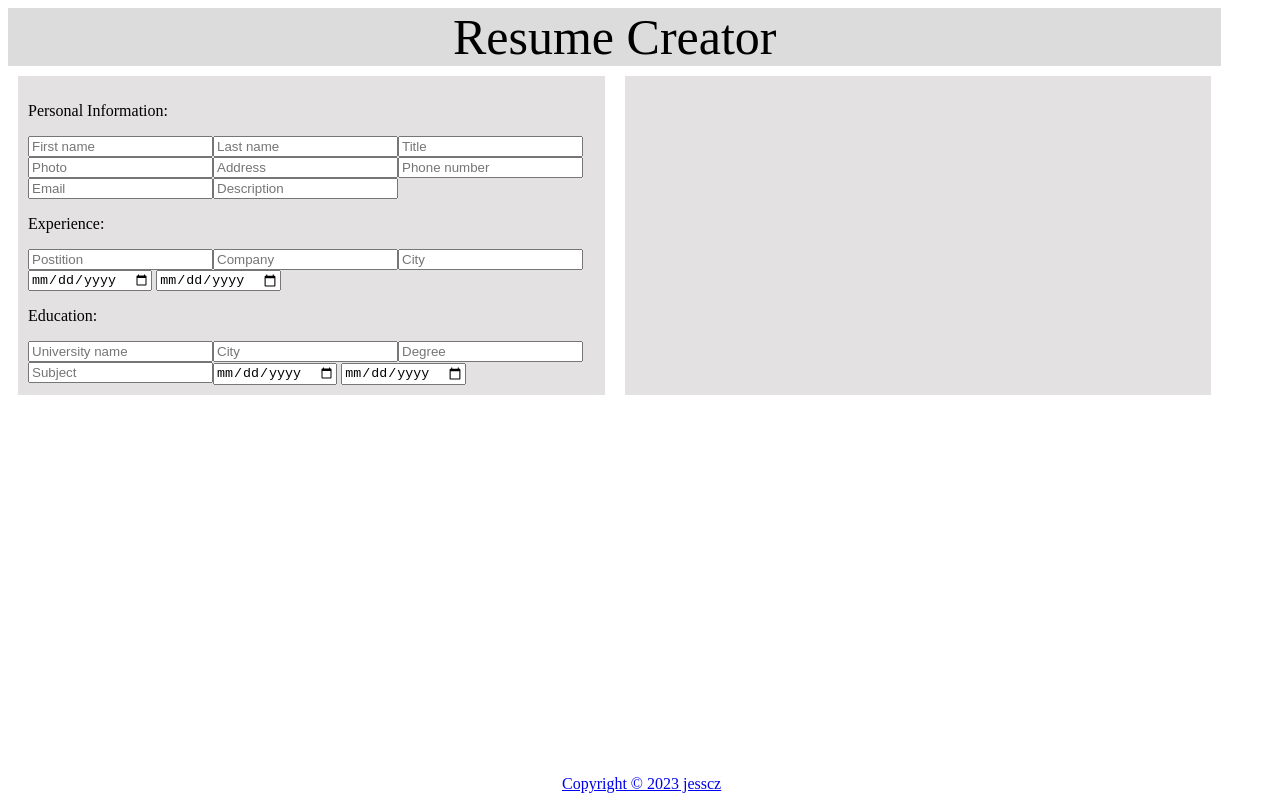
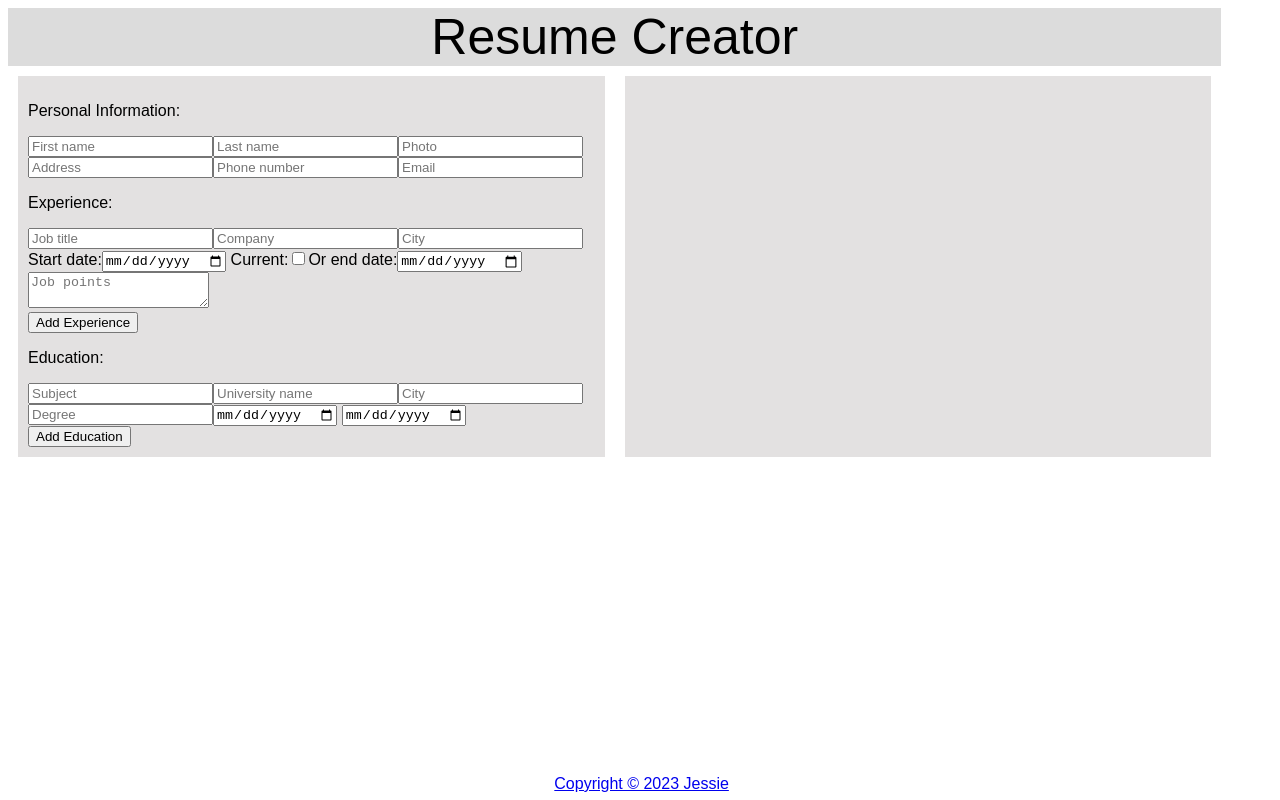
Before and after one commit to jesscz/cv-app, a React (Create React App) app: page / in a window 1280 px wide. Built offline with nearby package versions, Linux system fonts and the light colour scheme.

Commit message:
Lift state of input to grandparent component where state is stored

```diff
--- a/src/App.js
+++ b/src/App.js
@@ -4,20 +4,81 @@ import Form from './components/Form';
 import Preview from './components/Preview';
 
 class App extends Component {
+  constructor() {
+    super();
+
+    this.handleChange = this.handleChange.bind(this);
+
+    this.state = {
+      personalInfo : {
+        firstName: '',
+        lastName: '',
+        photoId: '',
+        address: '',
+        phoneNumber: '',
+        email: '',
+      },
+      experience : {
+        position: '',
+        company: '',
+        expCity: '',
+        expStart: '',
+        expCurrent: '',
+        expEnd: '',
+        description: '',
+      },
+      education : {
+        subject: '',
+        university: '',
+        eduCity: '',
+        degree: '',
+        eduStart: '',
+        eduEnd: '',
+      }
+    };
+  }
+
+  handleChange = (e) => {
+    // for (label in form) {
+
+    // }
+    //-----
+
+    // if (e.target.id == )
+    //-----
+
+    console.log(e.target.id);
+    console.log(e.target.className);
+    console.log(e.target.value)
+    this.setState(
+      this.state,
+    );
+
+    Object.entries(this.state).map((key) => {
+
+      return console.log(key);
+    })
+    //----
+  };
+  // const HANDLECHANGE = this.handleChange.bind(this);
+
   render() {
+    // const { data } = this.state;
     return (
       <div className='main'>
         <header>
           Resume Creator
         </header>
 
-        <Form/>
+        <Form
+          onChange = {this.handleChange}
+        />
 
         <Preview/>
 
         <footer>
           <a href='https://github.com/jesscz'>
-            Copyright ©  2023 jesscz
+            Copyright ©  2023 Jessie
           </a>
         </footer>
       </div>
--- a/src/components/Education.js
+++ b/src/components/Education.js
@@ -4,58 +4,68 @@ import React, { Component } from 'react';
 class Education extends Component {
     render() {
         return (
+            <div>
                 <form>
                     <p
                         id="education"
                         className="title">
                         Education:
                     </p>
+                    <label htmlFor="Subject">
+                        <input
+                            onChange= {this.props.onChange}
+                            type="text"
+                            placeholder="Subject"
+                            className="subject"
+                        />
+                    </label>
                     <label htmlFor="university">
                         <input
+                            onChange= {this.props.onChange}
                             type="text"
                             placeholder="University name"
-                        className="universityInput"
+                            className="university"
                         />
                     </label>
                     <label htmlFor="city">
                         <input
+                            onChange= {this.props.onChange}
                             type="text"
                             placeholder="City"
-                        className="eduCityInput"
+                            className="eduCity"
                         />
                     </label>
                     <label htmlFor="degree">
                         <input
+                            onChange= {this.props.onChange}
                             type="text"
                             placeholder="Degree"
-                        className="degreeInput"
-                    />
-                </label>
-                <label htmlFor="Subject">
-                    <input
-                        type="text"
-                        placeholder="Subject"
-                        className="subjectInput"
+                            className="degree"
                         />
                     </label>
                     <label htmlFor="eduStart">
                         <input
+                            onChange= {this.props.onChange}
                             type="date"
                             // name=""
-                        className="eduStartInput"
+                            className="eduStart"
                         />
                     </label>
                     <label htmlFor="eduEnd"> {/* change to option to choose present */}
                         <input
+                            onChange= {this.props.onChange}
                             type="date"
                             // name=""
-                        className="eduEndInput"
+                            className="eduEnd"
                         />
                     </label>
                 </form>
+                <button>
+                    Add Education
+                </button>
+            </div>
         );
     }
-
 }
 
 export default Education;
--- a/src/components/Experience.js
+++ b/src/components/Experience.js
@@ -4,48 +4,72 @@ import React, { Component } from 'react';
 class Experience extends Component {
     render() {
         return (
+            <div>
                 <form>
                     <p
                         id="experience"
-                    className="title">
+                        className="sectionTitle">
                         Experience:
                     </p>
                     <label htmlFor="position">
                         <input
+                            onChange= {this.props.onChange}
                             type="text"
-                        placeholder="Postition"
-                        className="positionInput"
+                            placeholder="Job title"
+                            className="position"
                         />
                     </label>
                     <label htmlFor="company">
                         <input
+                            onChange= {this.props.onChange}
                             type="text"
                             placeholder="Company"
-                        className="companyInput"
+                            className="company"
                         />
                     </label>
                     <label htmlFor="city">
                         <input
+                            onChange= {this.props.onChange}
                             type="text"
                             placeholder="City"
-                        className="expCityInput"
+                            className="expCity"
                         />
                     </label>
                     <label htmlFor="expStart">
+                        Start date:
                         <input
+                            onChange= {this.props.onChange}
                             type="date"
                             // name=""
-                        className="expStartInput"
+                            className="expStart"
                         />
                     </label>
                     <label htmlFor="expEnd"> {/* change to option to choose present */}
+                        Current:
                         <input
+                            type="checkbox"
+                            className="expCurrent"
+                        />
+                        Or end date:
+                        <input
+                            onChange= {this.props.onChange}
                             type="date"
                             // name=""
-                        className="expEndInput"
+                            className="expEnd"
+                        />
+                    </label>
+                    <label htmlFor="description">
+                        <textarea
+                            onChange= {this.props.onChange}
+                            placeholder="Job points"
+                            className="description"
                         />
                     </label>
                 </form>
+                <button>
+                    Add Experience
+                </button>
+            </div>
         );
     }
 
--- a/src/components/Form.js
+++ b/src/components/Form.js
@@ -4,12 +4,16 @@ import Experience from './Experience';
 import Education from './Education';
 
 class Form extends Component {
+
     render() {
         return (
             <div className='form'>
-                < PersonalInfo />
-                <Experience />
-                <Education />
+                <PersonalInfo
+                    onChange={this.props.onChange}/>
+                <Experience
+                    onChange={this.props.onChange}/>
+                <Education
+                    onChange={this.props.onChange}/>
             </div>
         );
     }
--- a/src/components/PersonalInfo.js
+++ b/src/components/PersonalInfo.js
@@ -2,6 +2,17 @@ import React, { Component } from 'react';
 
 
 class PersonalInfo extends Component {
+    // handleChange = (e) => {
+    //     // for (label in form) {
+
+    //     // }
+
+    // // if (e.target.id == )
+    //     console.log(e.target.id)
+    // console.log(e.target.value)
+    // // this.
+    // };
+
     render() {
         return (
             <form>
@@ -12,58 +23,51 @@ class PersonalInfo extends Component {
                 </p>
                 <label htmlFor="firstName">
                     <input
+                        onChange= {this.props.onChange}
                         type="text"
                         placeholder="First name"
-                        id="firstNameInput"
+                        id="firstName"
+
                     />
                 </label>
                 <label htmlFor="lastName">
                     <input
+                        onChange= {this.props.onChange}
                         type="text"
                         placeholder="Last name"
-                        id="lastNameInput"
-                    />
-                </label>
-                <label htmlFor="title">
-                    <input
-                        type="text"
-                        placeholder="Title"
-                        id="titleInput"
+                        id="lastName"
                     />
                 </label>
                 <label htmlFor="photoId">{/* change to button that imports image */}
                     <input
+                        onChange= {this.props.onChange}
                         type="text"
                         placeholder="Photo"
-                        id="photoIdInput"
+                        id="photoId"
                     />
                 </label>
                 <label htmlFor="address">
                     <input
+                        onChange= {this.props.onChange}
                         type="text"
                         placeholder="Address"
-                        id="addressInput"
+                        id="address"
                     />
                 </label>
                 <label htmlFor="phoneNumber">
                     <input
+                        onChange= {this.props.onChange}
                         type="text"
                         placeholder="Phone number"
-                        id="phoneNumberInput"
+                        id="phoneNumber"
                     />
                 </label>
                 <label htmlFor="email">
                     <input
+                        onChange= {this.props.onChange}
                         type="text"
                         placeholder="Email"
-                        id="emailInput"
-                    />
-                </label>
-                <label htmlFor="description">
-                    <input
-                        type="text"
-                        placeholder="Description"
-                        id="descriptionInput"
+                        id="email"
                     />
                 </label>
             </form>
--- a/src/css/App.css
+++ b/src/css/App.css
@@ -1,6 +1,7 @@
 .main {
     display: grid;
     grid-template-columns: 48% 48%;
+    font-family: Arial, Helvetica, sans-serif;
 }
 header {
     font-size: 50px;
```
Lines whose indentation alone changed are shown as unchanged.
